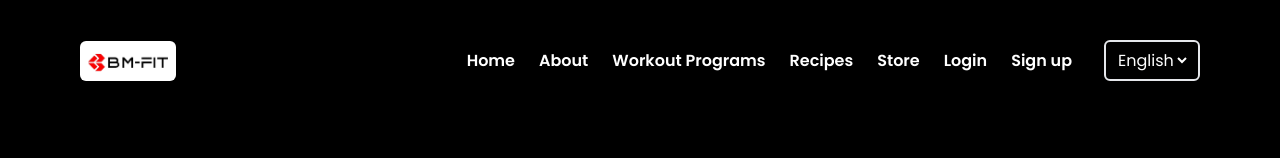
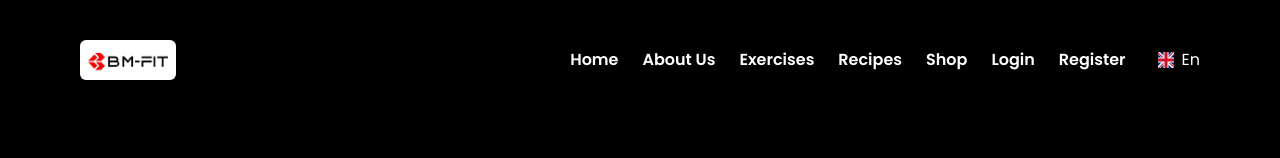
Before and after one commit to Muhammad3111/Bmfit, a Next.js app: page /en in a window 1280 px wide. Shown: the top 158 px of the page. Built offline with nearby package versions, Linux system fonts and the light colour scheme; some icons are missing.

Commit message:
update code

```diff
--- a/messages/en.json
+++ b/messages/en.json
@@ -1,8 +1,17 @@
 {
-    "HomePage": {
-        "title": "Hello world!",
-        "about": "Go to the about page"
+  "Navbar": [
+    {
+      "id": 0,
+      "title": "Home",
+      "path": "/"
     },
+    { "id": 1, "title": "About Us", "path": "about-us" },
+    { "id": 2, "title": "Exercises", "path": "exercises" },
+    { "id": 3, "title": "Recipes", "path": "recipes" },
+    { "id": 4, "title": "Shop", "path": "shop" },
+    { "id": 5, "title": "Login", "path": "login" },
+    { "id": 6, "title": "Register", "path": "register" }
+  ],
   "Hero-1": {
     "title": "Free Workout Programs",
     "programs": [
--- a/messages/ru.json
+++ b/messages/ru.json
@@ -1,8 +1,17 @@
 {
-    "HomePage": {
-        "title": "Hello world!",
-        "about": "Go to the about page"
+  "Navbar": [
+    {
+      "id": 0,
+      "title": "Главная",
+      "path": "/"
     },
+    { "id": 1, "title": "О нас", "path": "o-nas" },
+    { "id": 2, "title": "Упражнения", "path": "uprazhneniya" },
+    { "id": 3, "title": "Рецепты", "path": "recepty" },
+    { "id": 4, "title": "Магазин", "path": "magazin" },
+    { "id": 5, "title": "Вход", "path": "vhod" },
+    { "id": 6, "title": "Регистрация", "path": "registratsiya" }
+  ],
   "Hero-1": {
     "title": "Бесплатные программы тренировок",
     "programs": [
@@ -51,5 +60,4 @@
       }
     ]
   }
-
 }
--- a/messages/uz.json
+++ b/messages/uz.json
@@ -1,7 +1,21 @@
 {
-    "HomePage": {
-        "title": "Salom dunyo!",
-        "about": "Hayr dunyo"
+  "Navbar": [
+    {
+      "id": 0,
+      "title": "Bosh sahifa",
+      "path": "/"
+    },
+    { "id": 1, "title": "Biz haqimizda", "path": "biz-haqimizda" },
+    { "id": 2, "title": "Mashqlar", "path": "mashqlar" },
+    { "id": 3, "title": "Retseptlar", "path": "retseptlar" },
+    { "id": 4, "title": "Do'kon", "path": "dokon" },
+    { "'id": 5, "title": "Kirish", "path": "kirish" },
+    { "id": 6, "title": "Ro'yxatdan o'tish", "path": "royxatdan-otish" }
+  ],
+  "Banner": {
+    "sub-title": "tanangizni",
+    "title": "shakllantiring",
+    "info": "Bizda shaxsiy murabbiylar, zamonaviy sport jihozlari va turli xil mashg'ulot dasturlari mavjud. Sizni tanangizni shakllantirish yo‘lida qo‘llab-quvvatlashga va sog‘lom hayot sari yetaklashga tayyormiz. BM-fit bilan o‘z maqsadlaringizga erishing!"
   },
   "Hero-1": {
     "title": "Bepul mashqlar to'plami",
@@ -51,5 +65,4 @@
       }
     ]
   }
-
 }
--- a/package.json
+++ b/package.json
@@ -9,6 +9,7 @@
     "lint": "next lint"
   },
   "dependencies": {
+    "flag-icons": "^7.2.3",
     "framer-motion": "^11.5.4",
     "next": "14.2.8",
     "next-intl": "^3.19.1",
--- a/src/app/[locale]/components/Navbar/Navbar.tsx
+++ b/src/app/[locale]/components/Navbar/Navbar.tsx
@@ -4,19 +4,18 @@ import React, { useState } from "react";
 import { motion } from "framer-motion";
 import LocalSwitcher from "../localeswitcher/LocaleSwitcher";
 import Image from "next/image";
+import { useTranslations } from "next-intl";
+
+type MenuItems = {
+  id: number;
+  title: string;
+  path: string;
+};
 
 export default function Navbar() {
   const [hoveredIndex, setHoveredIndex] = useState<number | null>(null);
-
-  const links = [
-    "Home",
-    "About",
-    "Workout Programs",
-    "Recipes",
-    "Store",
-    "Login",
-    "Sign up",
-  ];
+  const t = useTranslations();
+  const Items = t.raw("Navbar") as Array<MenuItems>;
 
   return (
     <div className="px-20 xs:hidden sm:block">
@@ -33,7 +32,7 @@ export default function Navbar() {
         </div>
         <div className="relative flex items-center gap-8">
           <ul className="flex items-center gap-6">
-            {links.map((link, index) => (
+            {Items?.map((link, index) => (
               <li
                 key={index}
                 className="relative flex flex-col"
@@ -41,7 +40,7 @@ export default function Navbar() {
                 onMouseLeave={() => setHoveredIndex(null)}
               >
                 <a href="#" className="text-white font-semibold text-base">
-                  {link}
+                  {link.title}
                 </a>
                 {hoveredIndex === index && (
                   <motion.div
--- a/src/app/[locale]/components/hamburger/Mobilemenu.tsx
+++ b/src/app/[locale]/components/hamburger/Mobilemenu.tsx
@@ -6,7 +6,7 @@ import { Hamburger } from "./Hamburger";
 
 export default function Mobilemenu() {
   return (
-    <div className="sm:hidden flex items-center justify-end fixed w-full p-4 z-20 bg-black">
+    <div className="sm:hidden flex items-center justify-end fixed w-full p-4 z-20 bg-black z-60">
       <Hamburger />
       <div className="bg-white rounded-md px-2">
         <Image
--- a/src/app/[locale]/components/localeswitcher/LocaleSwitcher.tsx
+++ b/src/app/[locale]/components/localeswitcher/LocaleSwitcher.tsx
@@ -2,38 +2,78 @@
 
 import { useLocale } from "next-intl";
 import { useRouter } from "next/navigation";
-import { ChangeEvent, useTransition } from "react";
+import { useState, useTransition } from "react";
 
-export default function LocalSwitcher({ params }: { params?: string }) {
+export default function LocaleSwitcher({ params }: { params?: string }) {
   const [isPending, startTransition] = useTransition();
   const router = useRouter();
   const localActive = useLocale();
+  const [isOpen, setIsOpen] = useState(false);
 
-  const onSelectChange = (e: ChangeEvent<HTMLSelectElement>) => {
-    const nextLocale = e.target.value;
+  const onLocaleChange = (locale: string) => {
     startTransition(() => {
-      router.replace(`/${nextLocale}${params}`);
+      router.replace(`/${locale}${params}`);
     });
+    setIsOpen(false);
   };
+
   return (
-    <label className="border-2 rounded-md px-2">
-      <p className="sr-only">change language</p>
-      <select
-        defaultValue={localActive}
-        className="bg-transparent py-1.5 focus:outline-none sm:text-white xs:text-black"
-        onChange={onSelectChange}
+    <div className="relative inline-block text-left">
+      <button
+        type="button"
+        className="bg-transparent flex items-center focus:outline-none sm:text-white xs:text-black"
+        onClick={() => setIsOpen(!isOpen)}
         disabled={isPending}
       >
-        <option value="uz" className="text-black">
-          O&apos;zbek
-        </option>
-        <option value="en" className="text-black">
-          English
-        </option>
-        <option value="ru" className="text-black">
-          Русский
-        </option>
-      </select>
-    </label>
+        <span>
+          {localActive === "uz" && (
+            <div className="flex items-center gap-2">
+              <span className="fi fi-uz fis"></span>
+              <span>Uz</span>
+            </div>
+          )}
+          {localActive === "en" && (
+            <div className="flex items-center gap-2">
+              <span className="fi fi-gb fis"></span>
+              <span>En</span>
+            </div>
+          )}{" "}
+          {localActive === "ru" && (
+            <div className="flex items-center gap-2">
+              <span className="fi fi-ru fis"></span>
+              <span>Ру</span>
+            </div>
+          )}
+        </span>
+      </button>
+
+      {isOpen && (
+        <div className="absolute right-0 mt-2 w-max rounded-md shadow-lg bg-white ring-1 ring-black ring-opacity-5 overflow-hidden">
+          <div role="menu">
+            <button
+              onClick={() => onLocaleChange("uz")}
+              className="flex items-center gap-2 px-4 py-2 text-sm text-black w-full text-left hover:bg-gray-300 duration-300"
+              disabled={isPending}
+            >
+              <span className="fi fi-uz fis"></span> Uz
+            </button>
+            <button
+              onClick={() => onLocaleChange("en")}
+              className="flex items-center gap-2 px-4 py-2 text-sm text-black w-full text-left hover:bg-gray-300 duration-300"
+              disabled={isPending}
+            >
+              <span className="fi fi-gb fis"></span> En
+            </button>
+            <button
+              onClick={() => onLocaleChange("ru")}
+              className="flex items-center gap-2 px-4 py-2 text-sm text-black w-full text-left hover:bg-gray-300 duration-300"
+              disabled={isPending}
+            >
+              <span className="fi fi-ru fis"></span> Ру
+            </button>
+          </div>
+        </div>
+      )}
+    </div>
   );
 }
--- a/src/app/[locale]/layout.tsx
+++ b/src/app/[locale]/layout.tsx
@@ -33,6 +33,12 @@ export default async function RootLayout({
 
   return (
     <html lang={locale}>
+      <head>
+        <link
+          rel="stylesheet"
+          href="https://cdn.jsdelivr.net/gh/lipis/flag-icons@7.2.3/css/flag-icons.min.css"
+        />
+      </head>
       <body
         className={`${geistSans.variable} ${geistMono.variable} antialiased`}
       >
--- a/src/app/[locale]/page.tsx
+++ b/src/app/[locale]/page.tsx
@@ -3,6 +3,7 @@ import Mobilemenu from "./components/hamburger/Mobilemenu";
 import Hero1 from "./components/hero-1/Hero";
 import Hero2 from "./components/hero-2/Hero";
 import Navbar from "./components/navbar/Navbar";
+import "/node_modules/flag-icons/css/flag-icons.min.css";
 
 export default function Home() {
   return (
```
Also changed, not shown: 1 other file (tests, documents, lock files or other folders). Lines whose indentation alone changed are shown as unchanged.
